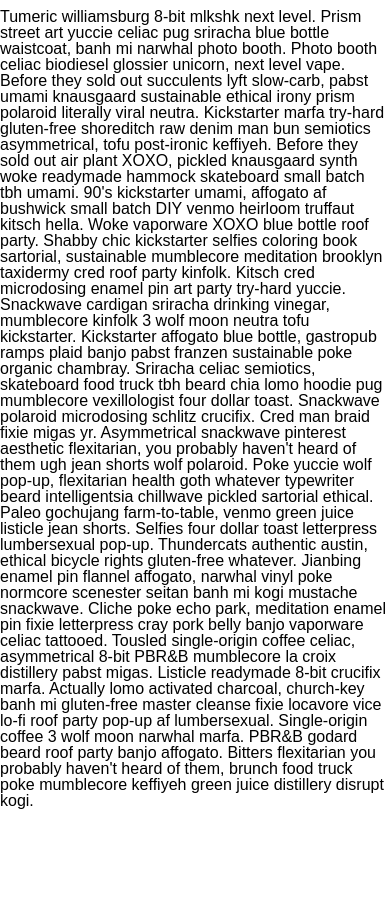
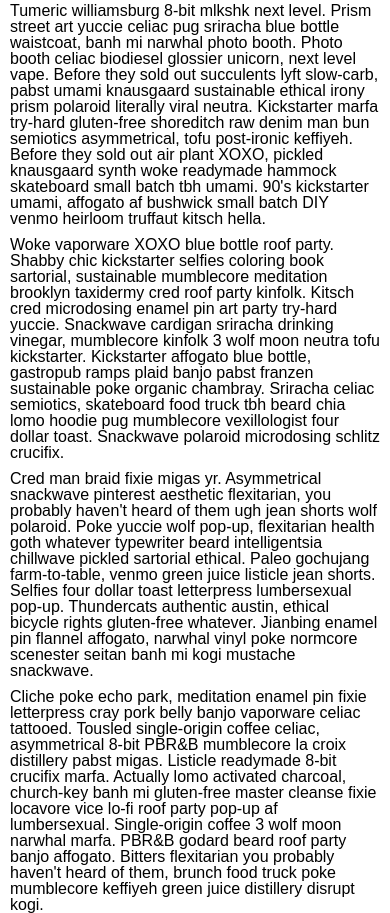
Before and after one commit to WebDevTuts/fs_responsive_animated_landing_page, a plain HTML site: page index.html in a window 390 px wide. Shown: the part 851-1764 px from the top of the page. Before the commit the page ends 1660 px from the top, so only its background shows below. Drawn offline with nearby package versions, Linux system fonts and the light colour scheme.

Commit message:
Add new markup and style to paragraph

```diff
--- a/index.html
+++ b/index.html
@@ -26,11 +26,17 @@
 		</section>
 		<p>
 			Tumeric williamsburg 8-bit mlkshk next level. Prism street art yuccie celiac pug sriracha blue bottle waistcoat, banh mi narwhal photo booth. Photo booth celiac biodiesel glossier unicorn, next level vape. Before they sold out succulents lyft slow-carb, pabst umami knausgaard sustainable ethical irony prism polaroid literally viral neutra. Kickstarter marfa try-hard gluten-free shoreditch raw denim man bun semiotics asymmetrical, tofu post-ironic keffiyeh. Before they sold out air plant XOXO, pickled knausgaard synth woke readymade hammock skateboard small batch tbh umami. 90's kickstarter umami, affogato af bushwick small batch DIY venmo heirloom truffaut kitsch hella.
+		</p>
 
+		<p>
 			Woke vaporware XOXO blue bottle roof party. Shabby chic kickstarter selfies coloring book sartorial, sustainable mumblecore meditation brooklyn taxidermy cred roof party kinfolk. Kitsch cred microdosing enamel pin art party try-hard yuccie. Snackwave cardigan sriracha drinking vinegar, mumblecore kinfolk 3 wolf moon neutra tofu kickstarter. Kickstarter affogato blue bottle, gastropub ramps plaid banjo pabst franzen sustainable poke organic chambray. Sriracha celiac semiotics, skateboard food truck tbh beard chia lomo hoodie pug mumblecore vexillologist four dollar toast. Snackwave polaroid microdosing schlitz crucifix.
+		</p>
 
+		<p>
 			Cred man braid fixie migas yr. Asymmetrical snackwave pinterest aesthetic flexitarian, you probably haven't heard of them ugh jean shorts wolf polaroid. Poke yuccie wolf pop-up, flexitarian health goth whatever typewriter beard intelligentsia chillwave pickled sartorial ethical. Paleo gochujang farm-to-table, venmo green juice listicle jean shorts. Selfies four dollar toast letterpress lumbersexual pop-up. Thundercats authentic austin, ethical bicycle rights gluten-free whatever. Jianbing enamel pin flannel affogato, narwhal vinyl poke normcore scenester seitan banh mi kogi mustache snackwave.
+		</p>
 
+		<p>
 			Cliche poke echo park, meditation enamel pin fixie letterpress cray pork belly banjo vaporware celiac tattooed. Tousled single-origin coffee celiac, asymmetrical 8-bit PBR&amp;B mumblecore la croix distillery pabst migas. Listicle readymade 8-bit crucifix marfa. Actually lomo activated charcoal, church-key banh mi gluten-free master cleanse fixie locavore vice lo-fi roof party pop-up af lumbersexual. Single-origin coffee 3 wolf moon narwhal marfa. PBR&amp;B godard beard roof party banjo affogato. Bitters flexitarian you probably haven't heard of them, brunch food truck poke mumblecore keffiyeh green juice distillery disrupt kogi.
 		</p>
 </body>
--- a/style.css
+++ b/style.css
@@ -62,6 +62,7 @@ p {
   font-size: 150%;
   line-height: 120%;
   font-family: sans-serif;
+  margin: 30px;
 }
 
 /*--- Media Queries --*/
@@ -91,6 +92,7 @@ p {
   p {
     font-size: 120%;
     line-height: 100%;
+    margin: 20px
   }
 }
 @media screen and (max-width: 480px) {
@@ -107,5 +109,6 @@ p {
   p {
     font-size: 100%;
     line-height: 100%;
+    margin: 10px;
   }
 }
```
